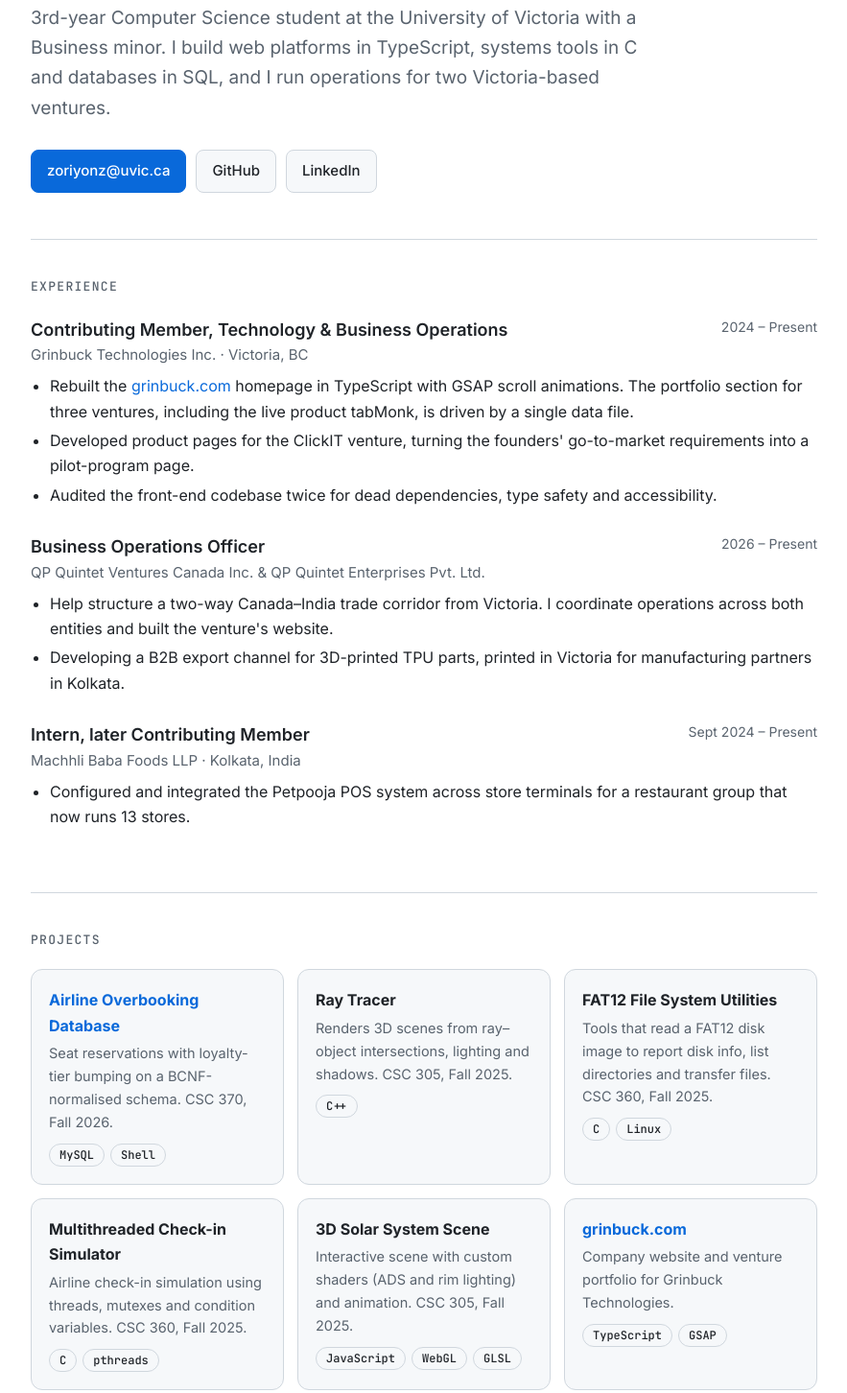
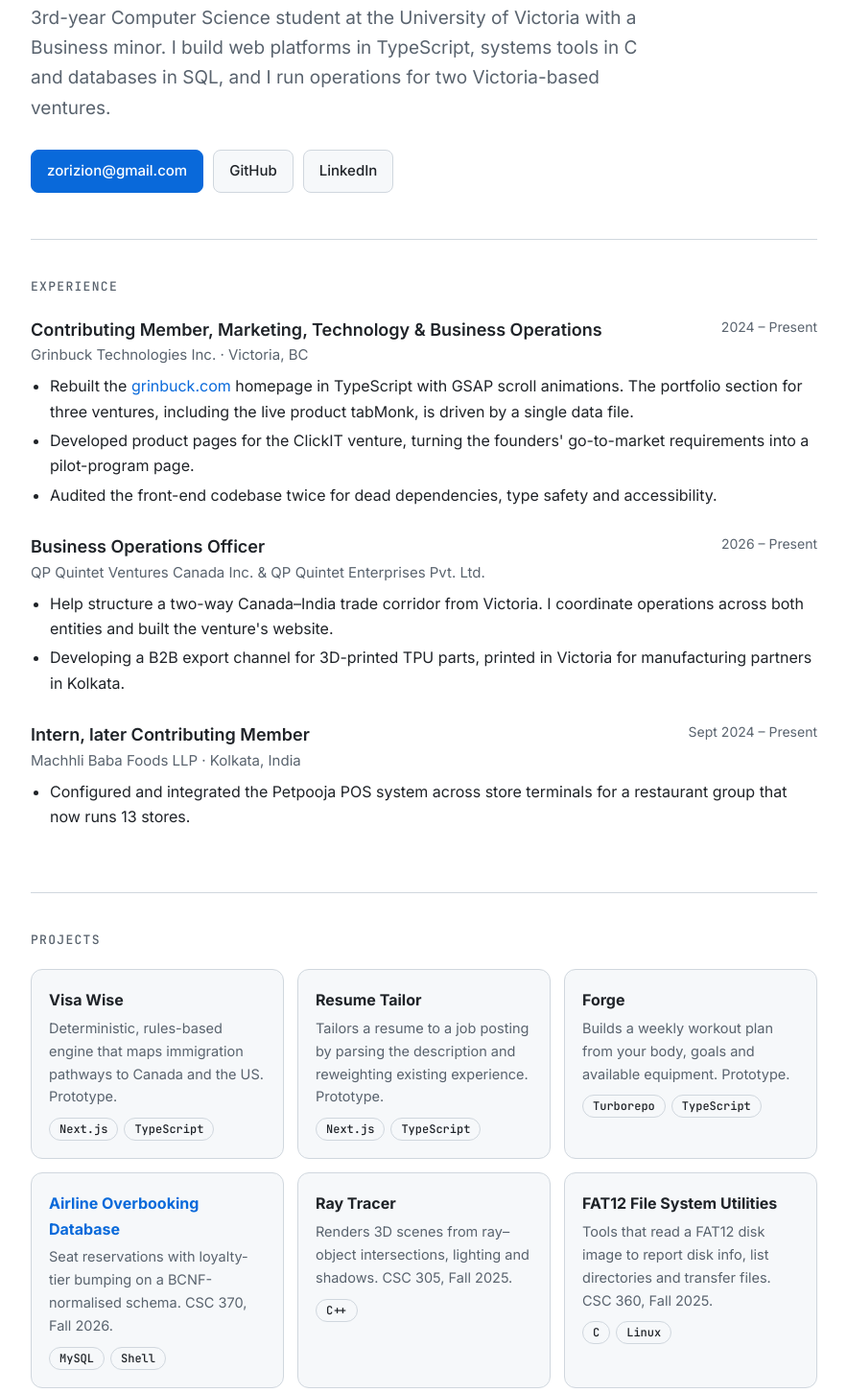
Before and after one commit to Zoriyonz/Zoriyonz.github.io, a plain HTML site: page index.html in a window 1280 px wide. Shown: the part 192-1644 px from the top of the page at 96% size, without its empty margins (198-1081 px from the left). Drawn offline with Linux system fonts and the light colour scheme.

Commit message:
Update email address and job title in index.htmlUpdate email, add prototype projects, align title with resume

```diff
--- a/index.html
+++ b/index.html
@@ -48,7 +48,7 @@ footer{padding:36px 0 56px;border-top:1px solid var(--line);color:var(--muted);f
   <h1>Zoriyon Zion</h1>
   <p class="lead">3rd-year Computer Science student at the University of Victoria with a Business minor. I build web platforms in TypeScript, systems tools in C and databases in SQL, and I run operations for two Victoria-based ventures.</p>
   <div class="links">
-    <a class="btn primary" href="mailto:zoriyonz@uvic.ca">zoriyonz@uvic.ca</a>
+    <a class="btn primary" href="mailto:zorizion@gmail.com">zorizion@gmail.com</a>
     <a class="btn" href="https://github.com/Zoriyonz">GitHub</a>
     <a class="btn" href="https://www.linkedin.com/in/zoriyonz/">LinkedIn</a>
   </div>
@@ -57,7 +57,7 @@ footer{padding:36px 0 56px;border-top:1px solid var(--line);color:var(--muted);f
 <section>
   <h2>Experience</h2>
   <div class="item">
-    <div class="row"><h3>Contributing Member, Technology &amp; Business Operations</h3><span class="date">2024 – Present</span></div>
+    <div class="row"><h3>Contributing Member, Marketing, Technology &amp; Business Operations</h3><span class="date">2024 – Present</span></div>
     <div class="org">Grinbuck Technologies Inc. · Victoria, BC</div>
     <ul>
       <li>Rebuilt the <a href="https://grinbuck.com">grinbuck.com</a> homepage in TypeScript with GSAP scroll animations. The portfolio section for three ventures, including the live product tabMonk, is driven by a single data file.</li>
@@ -82,7 +82,7 @@ footer{padding:36px 0 56px;border-top:1px solid var(--line);color:var(--muted);f
 
 <section>
   <h2>Projects</h2>
-  <div class="grid">
+  <div class="grid"><div class="card"><h3>Visa Wise</h3><p>Deterministic, rules-based engine that maps immigration pathways to Canada and the US. Prototype.</p><div class="chips"><span class="chip">Next.js</span><span class="chip">TypeScript</span></div></div><div class="card"><h3>Resume Tailor</h3><p>Tailors a resume to a job posting by parsing the description and reweighting existing experience. Prototype.</p><div class="chips"><span class="chip">Next.js</span><span class="chip">TypeScript</span></div></div><div class="card"><h3>Forge</h3><p>Builds a weekly workout plan from your body, goals and available equipment. Prototype.</p><div class="chips"><span class="chip">Turborepo</span><span class="chip">TypeScript</span></div></div>
     <div class="card"><h3><a href="https://github.com/Zoriyonz/csc370-airline-overbooking">Airline Overbooking Database</a></h3><p>Seat reservations with loyalty-tier bumping on a BCNF-normalised schema. CSC 370, Fall 2026.</p><div class="chips"><span class="chip">MySQL</span><span class="chip">Shell</span></div></div>
     <div class="card"><h3>Ray Tracer</h3><p>Renders 3D scenes from ray–object intersections, lighting and shadows. CSC 305, Fall 2025.</p><div class="chips"><span class="chip">C++</span></div></div>
     <div class="card"><h3>FAT12 File System Utilities</h3><p>Tools that read a FAT12 disk image to report disk info, list directories and transfer files. CSC 360, Fall 2025.</p><div class="chips"><span class="chip">C</span><span class="chip">Linux</span></div></div>
@@ -111,7 +111,7 @@ footer{padding:36px 0 56px;border-top:1px solid var(--line);color:var(--muted);f
   <p>Working on cars, piano, sim racing, basketball and football.</p>
 </section>
 
-<footer>© 2026 Zoriyon Zion · <a href="mailto:zoriyonz@uvic.ca">zoriyonz@uvic.ca</a></footer>
+<footer>© 2026 Zoriyon Zion · <a href="mailto:zorizion@gmail.com">zorizion@gmail.com</a></footer>
 </div>
 </body>
 </html>
```
